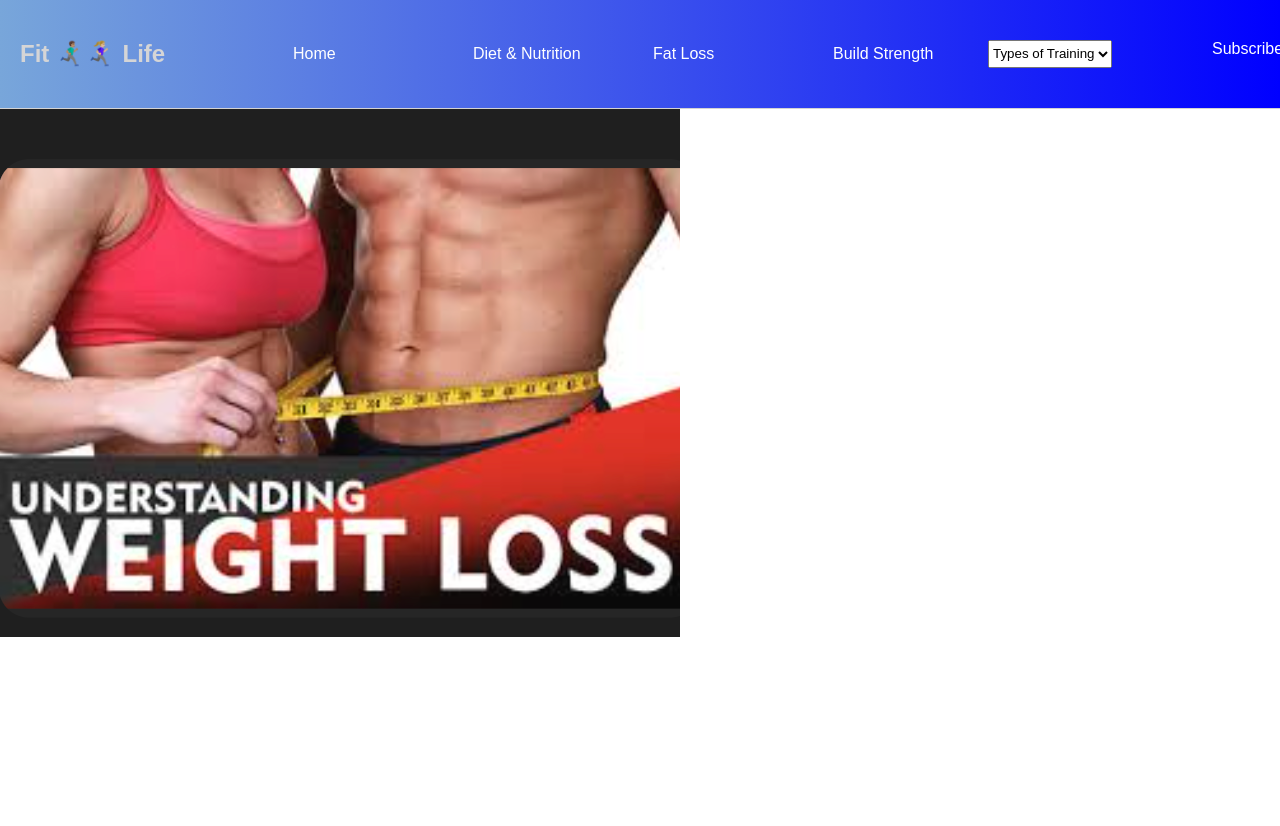
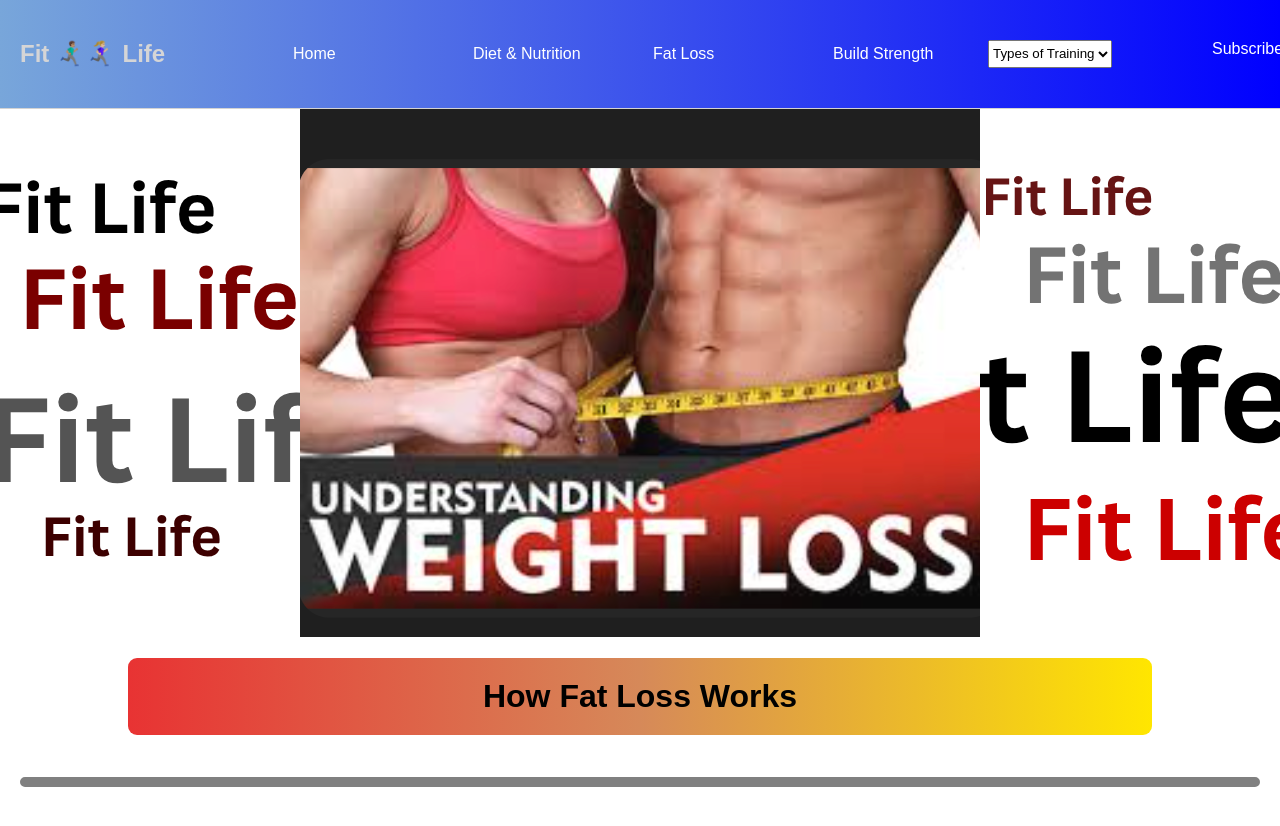
Before and after one commit to S-Fennell/Capstone325, a React (Vite) app: page /fatloss in a window 1280 px wide. Shown: the top 826 px of the page. Before the commit the page ends 800 px from the top, so only its background shows below. Built offline with nearby package versions, Linux system fonts and the light colour scheme.

Commit message:
fixed className issuse and cleaned up some errors in the inspect

```diff
--- a/src/components/GridImageLinks.jsx
+++ b/src/components/GridImageLinks.jsx
@@ -14,7 +14,7 @@ function GridImageLink(){
       <div className="divider">
         <h1>Fit Life Topics</h1>
       </div>
-        <div class="navBox">
+        <div className="navBox">
           <div>
             <div className='box'>
              <Link to="/diet"><img className='box2' src={diet} alt="" /></Link>
@@ -31,8 +31,8 @@ function GridImageLink(){
             <h1>Life Style Habbits</h1>
             <Link to=""><div className='box'><img className='box2' src={cardio} alt="" /></div></Link>
             <h1>Cardio</h1>
-            <Link to=""><div className='box'><img className='box2' src={fatloss} alt="" /></div></Link>
-            <h1>Fat lose</h1>
+            <Link to="/fatloss"><div className='box'><img className='box2' src={fatloss} alt="" /></div></Link>
+            <h1>Fat Loss</h1>
           </div>
         </div>
     </div>
--- a/src/components/HeroImage.jsx
+++ b/src/components/HeroImage.jsx
@@ -4,7 +4,7 @@ function HeroImage (){
 
     return(
 
-        <div class='hero'>
+        <div className='hero'>
              <img src={image} alt="image of mediteranian food" />
         </div>
 
--- a/src/components/Navbar.jsx
+++ b/src/components/Navbar.jsx
@@ -10,7 +10,7 @@ function Navbar(){
 
     return(
       <nav className="navbar">
-        <div class="fit">
+        <div className="fit">
             <h1>Fit 🏃🏽‍♂️‍➡️🏃🏼‍♀️‍➡️ Life</h1>
         </div>
 
@@ -20,12 +20,11 @@ function Navbar(){
             <Link to="/fatloss"><div className='anc'>Fat Loss</div></Link>
             <Link to="/strength"><div className='anc'>Build Strength</div></Link>
 
-             <label htmlFor="dropDown"></label>
             <select className="dropDown" value={selectedValue} onChange={handleChange}>
                 <option value="">Types of Training</option>
-                <option value="Build Endurance"><a href="">Build Endurance</a></option>
-                <option value="Build Muscle"><a href="">Build Muscle</a></option>
-                <option value="Build Strength"><a href="">Build Strength</a></option>
+                <option value="Build Endurance"><Link to="">Build Endurance</Link></option>
+                <option value="Build Muscle"><Link to="">Build Muscle</Link></option>
+                <option value="Build Strength"><Link to="">Build Strength</Link></option>
             </select>
             <Link to="/subscribe"><div className='anc, sign'>Subscribe</div></Link>
 
--- a/src/index.css
+++ b/src/index.css
@@ -420,3 +420,23 @@ label{
 .btn:hover{
   border-color: rgb(27, 206, 27);
 }
+
+/* Fat Loss page */
+
+.fatLossHero{
+  background: url(./assets/redgrayFit.png);
+  display: flex;
+  justify-content: center;
+  /* background-size: ; */
+  background-position: center;
+}
+.FatLossBar{
+  font-family: Arial, Helvetica, sans-serif;
+  display: flex;
+  justify-content: center;
+  width: 80%;
+  border-radius: 9px;
+  padding-top: 20px;
+  padding-bottom: 20px;
+  background-image: linear-gradient(to right,rgb(232, 51, 51), rgb(214, 137, 89), rgb(255, 230, 0));
+}
--- a/src/pages/FatLoss.jsx
+++ b/src/pages/FatLoss.jsx
@@ -3,9 +3,15 @@ export default function FatLoss(){
 
     return(
         <>
-        <div class='hero3'>
-            <img src={fatloss} alt="" />
-        </div>
+            <div className='fatLossHero'>
+                <img src={fatloss} alt="" />
+            </div>
+            <div className="midbar">
+                <h1 className="FatLossBar">How Fat Loss Works</h1>
+            </div>
+            <div className="flex">
+
+            </div>
         </>
     )
 }
```
Also changed, not shown: src/assets/redgrayFit.png (added).
